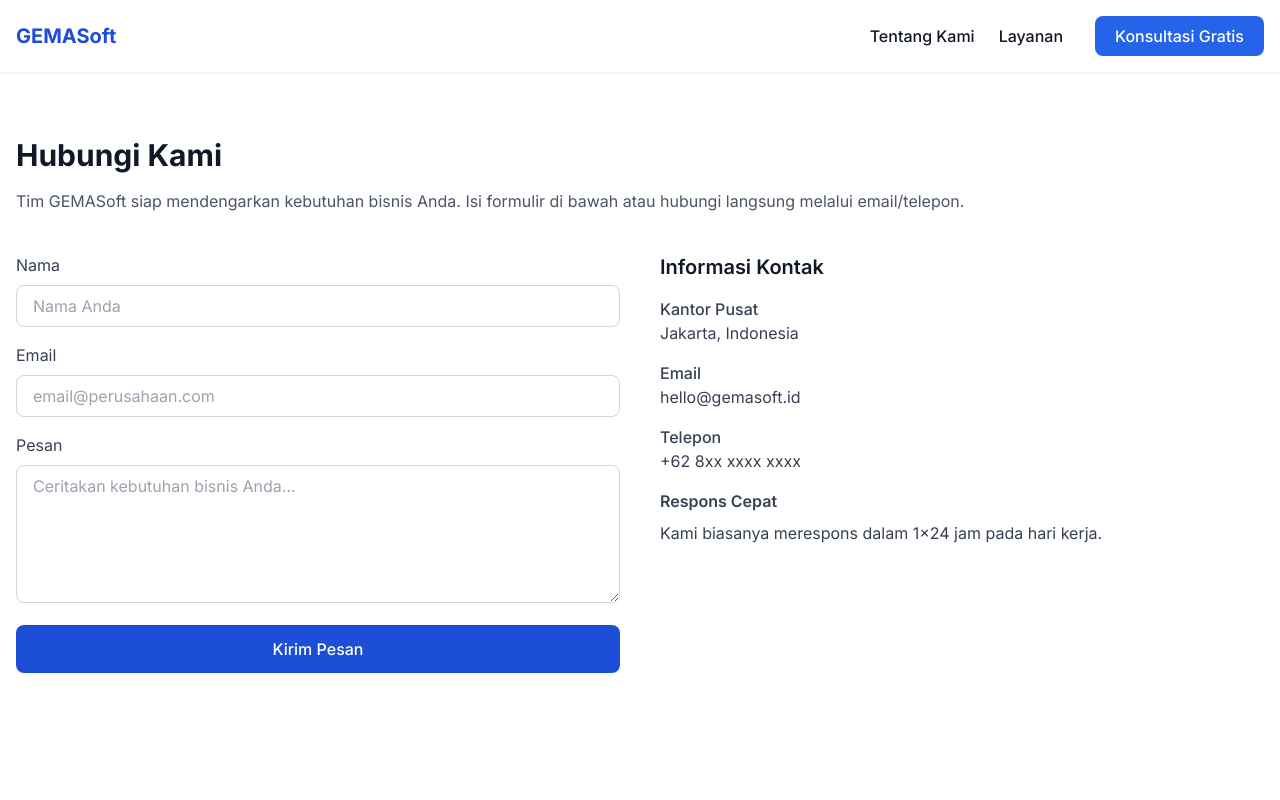
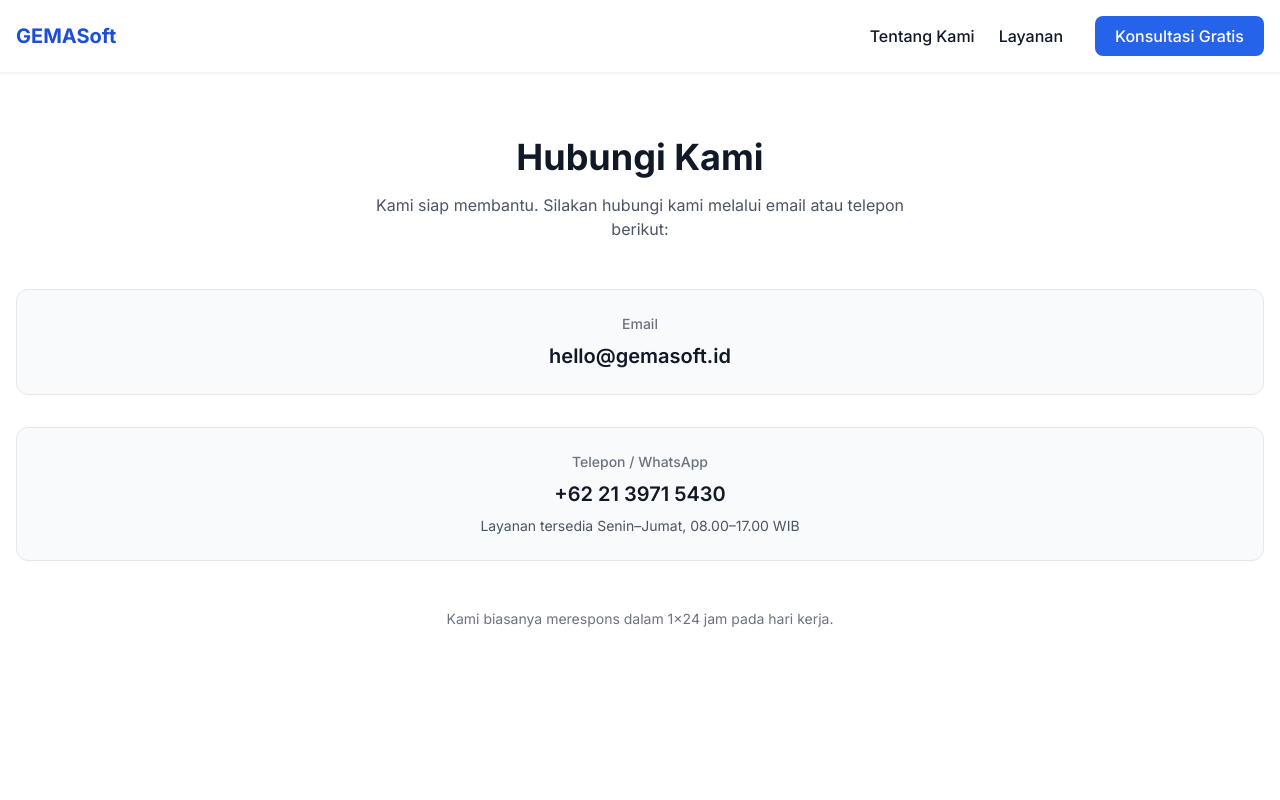
Before and after one commit to GXT-Indonesia/webgs, a Next.js app: page /contact in a window 1280 px wide. Shown: the top 800 px of the page. Built offline with nearby package versions, Linux system fonts and the light colour scheme.

Commit message:
Update page.tsx

```diff
--- a/src/app/contact/page.tsx
+++ b/src/app/contact/page.tsx
@@ -1,75 +1,43 @@
-// src/app/contact/page.tsx
 export default function Contact() {
   return (
     <div className="min-h-screen bg-white py-16">
-      <div className="container mx-auto px-4 max-w-4xl">
-        <h1 className="text-3xl font-bold text-gray-900 mb-4">Hubungi Kami</h1>
-        <p className="text-gray-600 mb-10">
-          Tim GEMASoft siap mendengarkan kebutuhan bisnis Anda. Isi formulir di bawah atau hubungi langsung melalui email/telepon.
+      <div className="container mx-auto px-4 max-w-2xl text-center">
+        <h1 className="text-3xl md:text-4xl font-bold text-gray-900 mb-4">Hubungi Kami</h1>
+        <p className="text-gray-600 mb-12 max-w-xl mx-auto">
+          Kami siap membantu. Silakan hubungi kami melalui email atau telepon berikut:
         </p>
 
-        <div className="grid grid-cols-1 md:grid-cols-2 gap-10">
-          {/* Form */}
-          <div>
-            <form className="space-y-4">
-              <div>
-                <label className="block text-gray-700 mb-2" htmlFor="name">Nama</label>
-                <input
-                  type="text"
-                  id="name"
-                  className="w-full px-4 py-2 border border-gray-300 rounded-lg focus:ring-2 focus:ring-primary focus:outline-none"
-                  placeholder="Nama Anda"
-                />
-              </div>
-              <div>
-                <label className="block text-gray-700 mb-2" htmlFor="email">Email</label>
-                <input
-                  type="email"
-                  id="email"
-                  className="w-full px-4 py-2 border border-gray-300 rounded-lg focus:ring-2 focus:ring-primary focus:outline-none"
-                  placeholder="email@perusahaan.com"
-                />
-              </div>
-              <div>
-                <label className="block text-gray-700 mb-2" htmlFor="message">Pesan</label>
-                <textarea
-                  id="message"
-                  rows={5}
-                  className="w-full px-4 py-2 border border-gray-300 rounded-lg focus:ring-2 focus:ring-primary focus:outline-none"
-                  placeholder="Ceritakan kebutuhan bisnis Anda..."
-                ></textarea>
-              </div>
-              <button
-                type="submit"
-                className="w-full bg-primary text-white py-3 rounded-lg font-medium hover:bg-blue-700 transition"
-              >
-                Kirim Pesan
-              </button>
-            </form>
+        <div className="space-y-8">
+          {/* Email */}
+          <div className="p-6 bg-gray-50 rounded-xl border border-gray-200">
+            <div className="text-gray-500 mb-2 text-sm font-medium">Email</div>
+            <a
+              href="mailto:hello@gemasoft.id"
+              className="text-xl font-semibold text-gray-900 hover:text-blue-600 transition"
+            >
+              hello@gemasoft.id
+            </a>
           </div>
 
-          {/* Info Kontak */}
-          <div>
-            <h2 className="text-xl font-semibold mb-4">Informasi Kontak</h2>
-            <div className="space-y-4 text-gray-700">
-              <div>
-                <p className="font-medium">Kantor Pusat</p>
-                <p>Jakarta, Indonesia</p>
-              </div>
-              <div>
-                <p className="font-medium">Email</p>
-                <p>hello@gemasoft.id</p>
-              </div>
-              <div>
-                <p className="font-medium">Telepon</p>
-                <p>+62 8xx xxxx xxxx</p>
-              </div>
-              <div className="mt-6">
-                <h3 className="font-semibold mb-2">Respons Cepat</h3>
-                <p>Kami biasanya merespons dalam 1x24 jam pada hari kerja.</p>
-              </div>
-            </div>
+          {/* Telepon */}
+          <div className="p-6 bg-gray-50 rounded-xl border border-gray-200">
+            <div className="text-gray-500 mb-2 text-sm font-medium">Telepon / WhatsApp</div>
+            <a
+              href="https://wa.me/6281234567890"
+              target="_blank"
+              rel="noopener noreferrer"
+              className="text-xl font-semibold text-gray-900 hover:text-green-600 transition flex items-center justify-center gap-2"
+            >
+              <span>+62 21 3971 5430</span>
+            </a>
+            <p className="mt-2 text-gray-600 text-sm">
+              Layanan tersedia Senin–Jumat, 08.00–17.00 WIB
+            </p>
           </div>
+        </div>
+
+        <div className="mt-12 text-gray-500 text-sm">
+          <p>Kami biasanya merespons dalam 1×24 jam pada hari kerja.</p>
         </div>
       </div>
     </div>
```
